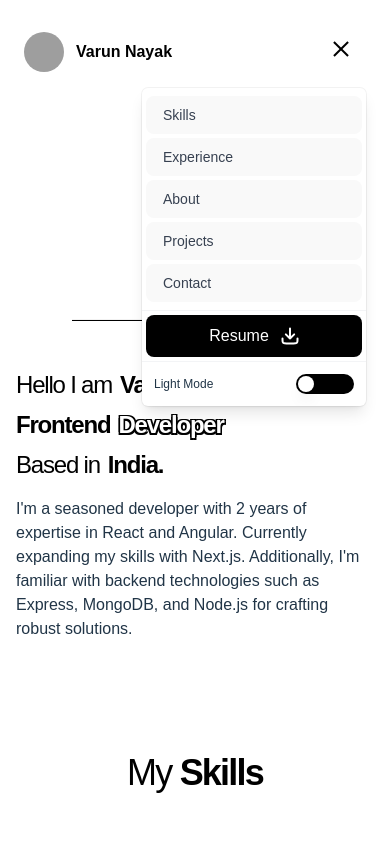
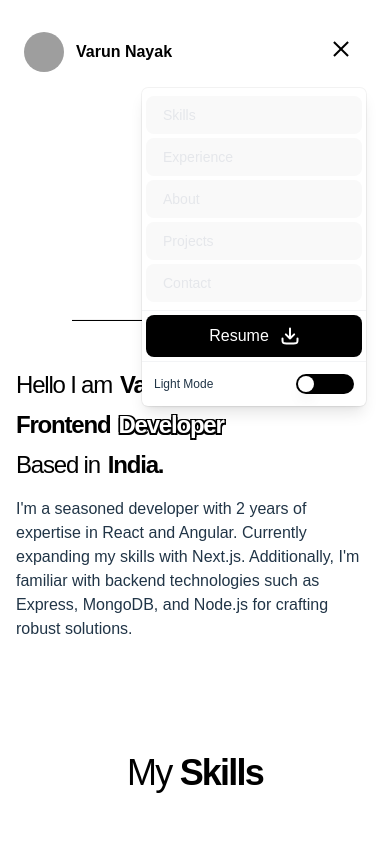
Before and after one commit to VarunNayak19/portfolio-illustration, a React (Vite) app: page / in a window 390 px wide. Both pictures are taken after a click on the button 341 px from the left and 49 px from the top of the page. Shown: the top 844 px of the page. Built offline with nearby package versions, Linux system fonts and the light colour scheme; grey boxes are pictures that could not be loaded.

Commit message:
navbar changes

```diff
--- a/src/components/NavBar/NavBar.tsx
+++ b/src/components/NavBar/NavBar.tsx
@@ -27,6 +27,7 @@ const NavBar = () => {
   //handle hamburger
 
   const [isOpen, setIsOpen] = useState(false);
+
   return (
     <>
       <div className={`z-10 hidden lg:flex navbar-container w-full max-w-[1440px] m-auto h-auto justify-between items-center px-20 py-6 fixed top-0  bg-white ${isDarkMode ? 'inverted-css': ''} `}>
@@ -79,7 +80,7 @@ const NavBar = () => {
                       {({ active }) => (
                         <button
                           className={`${active ? 'bg-gray-100' : ''
-                            } block w-full text-left px-4 py-2 my-1 text-sm text-gray-700`}
+                            } block w-full text-left px-4 py-2 my-1 text-sm text-gray-200`}
                             onClick={() => {setIsOpen(false)}}
                         >
                           {item.name}
```
